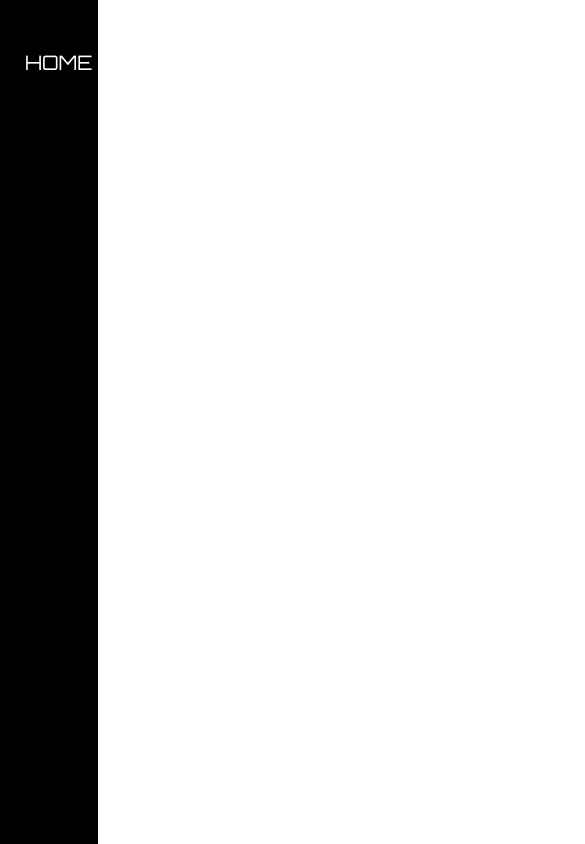
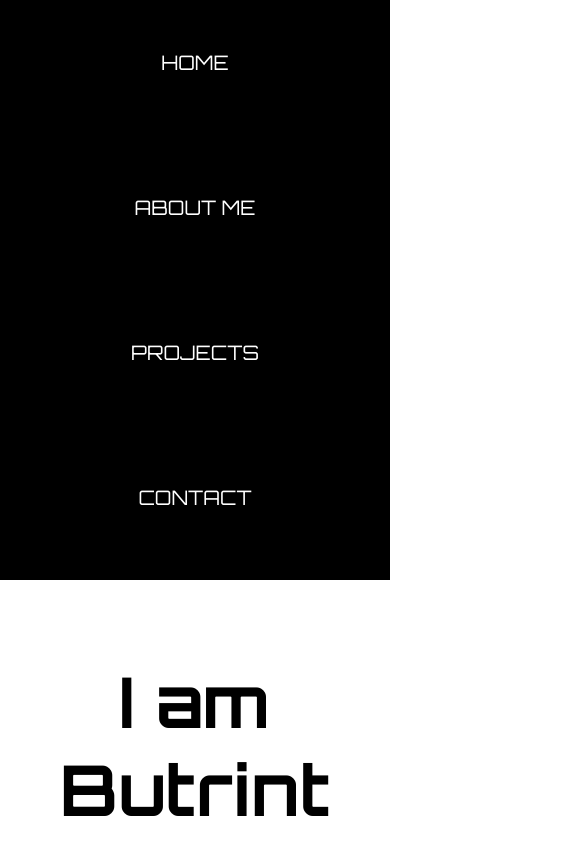
Before and after one commit to butrintbytyqi/portfolio, a JavaScript app: page / in a window 390 px wide. Shown: the top 844 px of the page, 585 px wide, since content can reach past the window. Built offline with nearby package versions, Linux system fonts and the light colour scheme; the HTML template or start-up script is replaced by a standard one.

Commit message:
Finalizimi

```diff
--- a/src/index.css
+++ b/src/index.css
@@ -1,9 +1,5 @@
 * {
   font-family: "Orbitron";
-}
-
-.sidebar {
-  width: 10%;
 }
 
 body {
@@ -214,9 +210,16 @@ html    {
     .container {
         flex-direction: column;
     }
-    ul{
+
+    .topNav {
         flex-direction: row;
         width: 100%;
-        height: ;
+        height: 100%;
+        position: relative;
+    }
+
+    ul{
+        flex-direction: column;
+        width: 100%;
     }
 }
```
